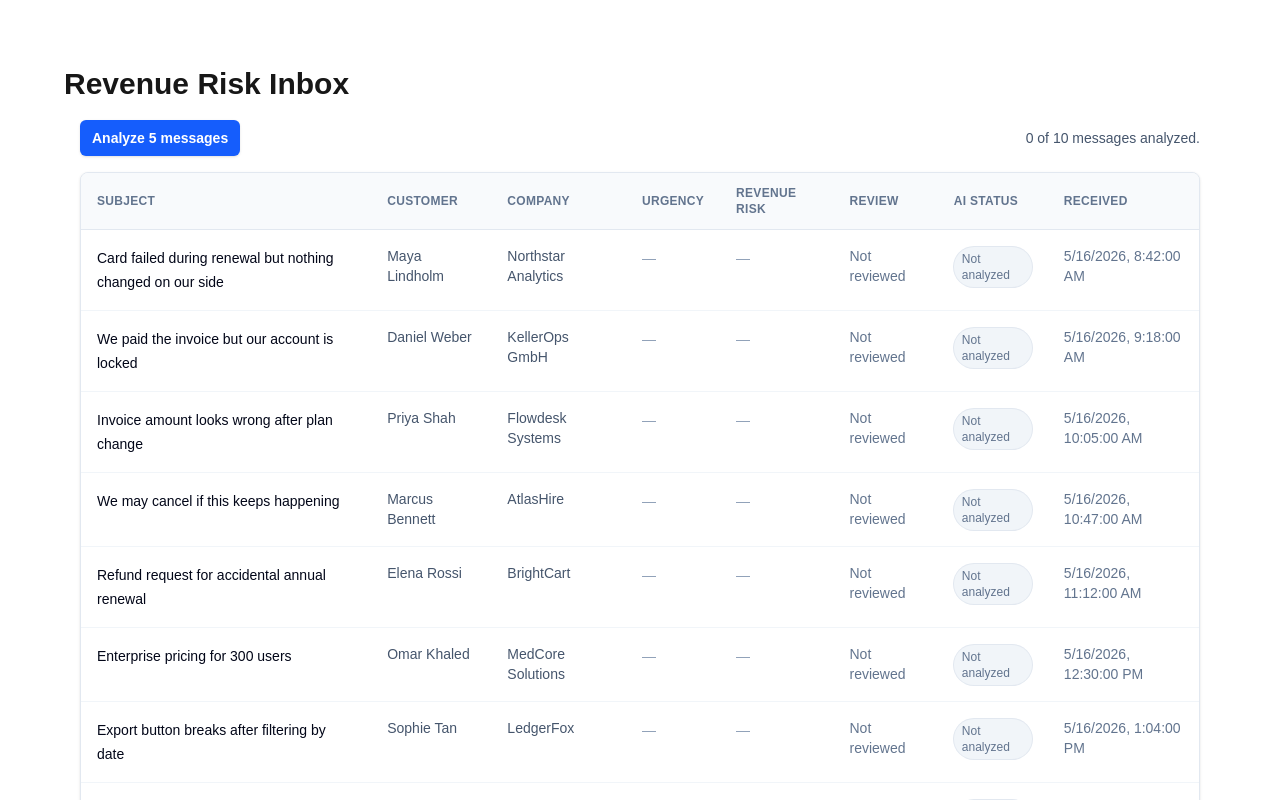
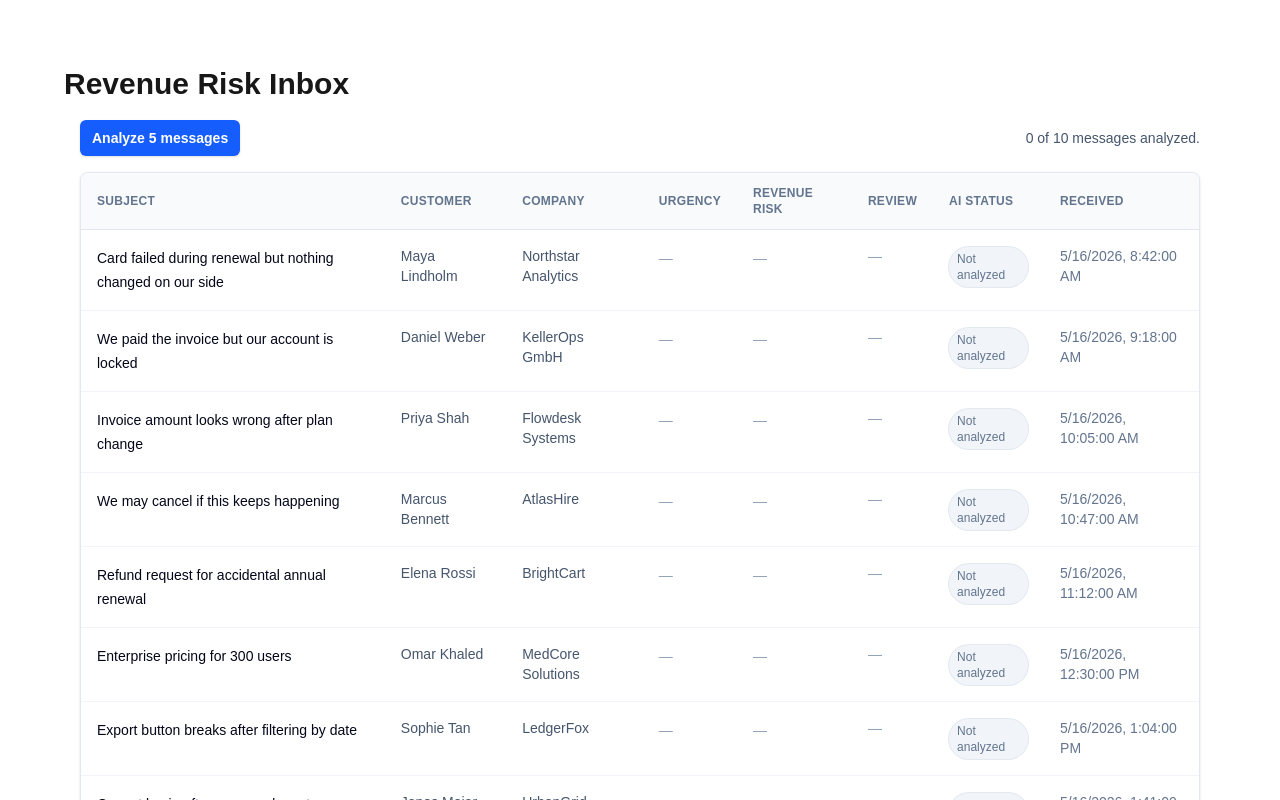
Before and after one commit to NadaSadek/revenue-risk-inbox, a Next.js app: page / in a window 1280 px wide. Shown: the top 800 px of the page. Built offline with nearby package versions, Linux system fonts and the light colour scheme.

Commit message:
improve styling for analysis status in InboxTable component

```diff
--- a/app/components/inbox/InboxTable.tsx
+++ b/app/components/inbox/InboxTable.tsx
@@ -108,7 +108,17 @@ export default function InboxTable({
                       }
                     />
                   </td>
-                  <td className="px-4 py-4 align-top text-sm text-slate-500">Not reviewed</td>
+                  <td className="px-4 py-4 align-top text-sm">
+                    {!request.analysis ? (
+                      <span className="text-slate-400">—</span>
+                    ) : request.analysis.needsHumanReview ? (
+                      <span className="inline-flex rounded-full bg-amber-50 px-2 py-1 text-xs font-medium text-amber-700 ring-1 ring-amber-200">
+                        Needs review
+                      </span>
+                    ) : (
+                      <span className="text-slate-500">Auto-triaged</span>
+                    )}
+                  </td>{" "}
                   <td className="px-4 py-4 align-top">
                     {request.analysis ? (
                       <span className="inline-flex rounded-full bg-emerald-50 px-2 py-1 text-xs font-medium text-emerald-700 ring-1 ring-emerald-200">
```
